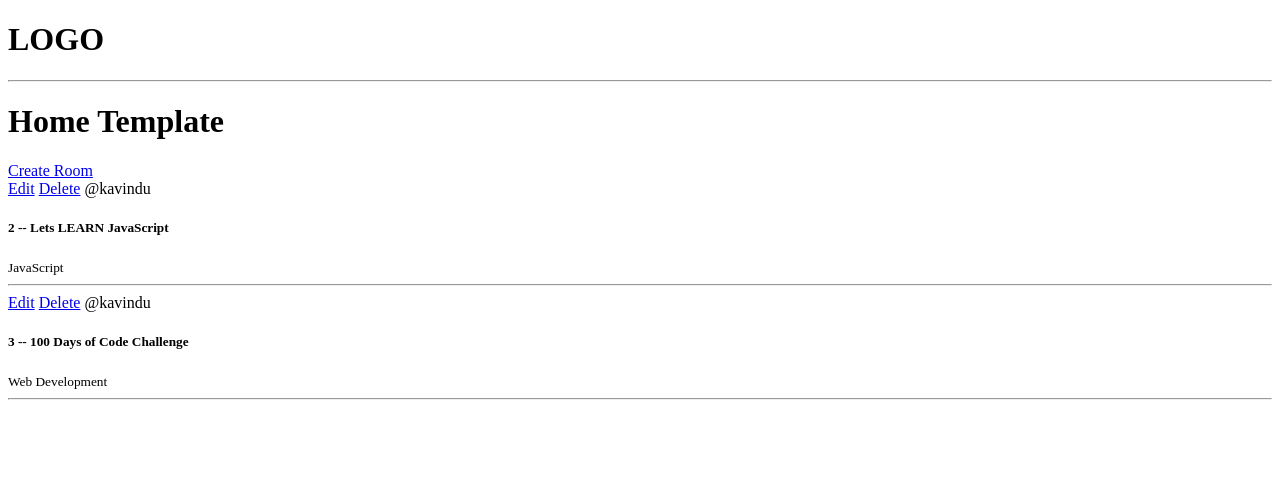
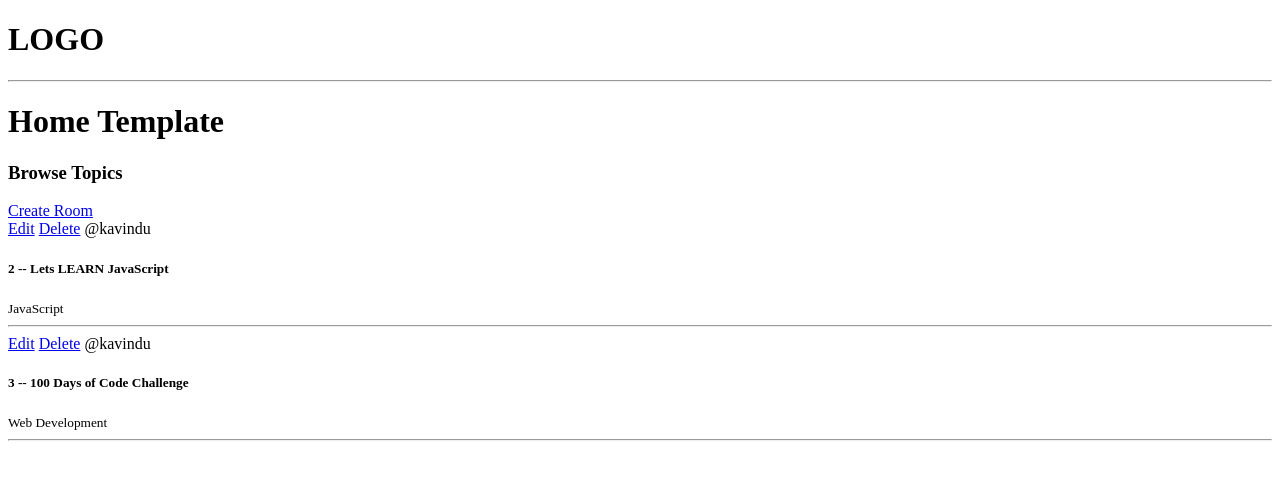
Before and after one commit to Kavindu-248/Django_Learn, a Django app: page / in a window 1280 px wide. Shown: the top 480 px of the page. Run offline with Django 4.2, Linux system fonts and the light colour scheme; data comes from the database, SQL or seed files in the repository.

Commit message:
in process of adding css to the home page

```diff
--- a/base/templates/base/home.html
+++ b/base/templates/base/home.html
@@ -2,7 +2,11 @@
 
 <h1>Home Template</h1>
 
-<div>
+<div class="home-container">
+  <div>
+    <h3>Browse Topics</h3>
+  </div>
+
   <a href="{% url 'create-room'%}"> Create Room </a>
   <div>
     {% for room in rooms %}
```
